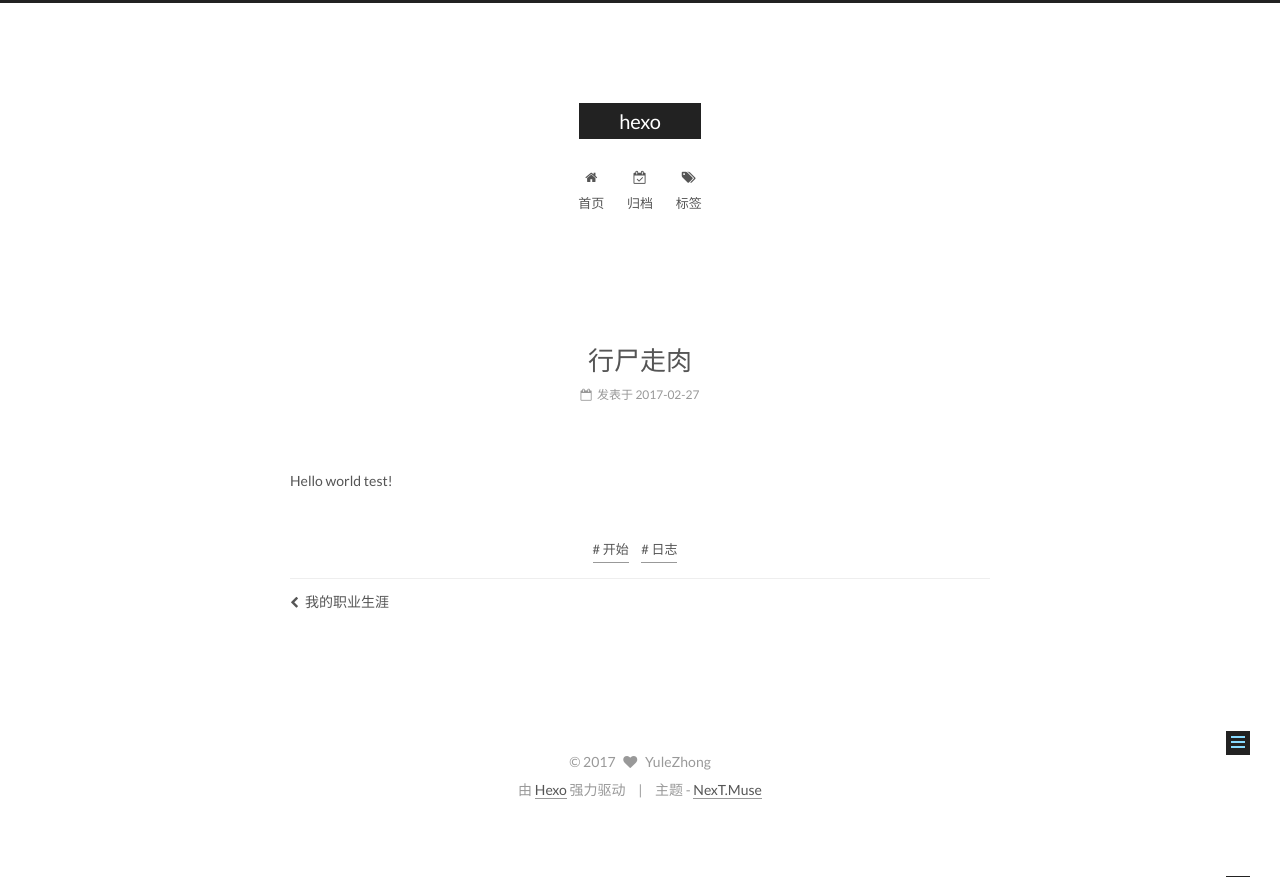
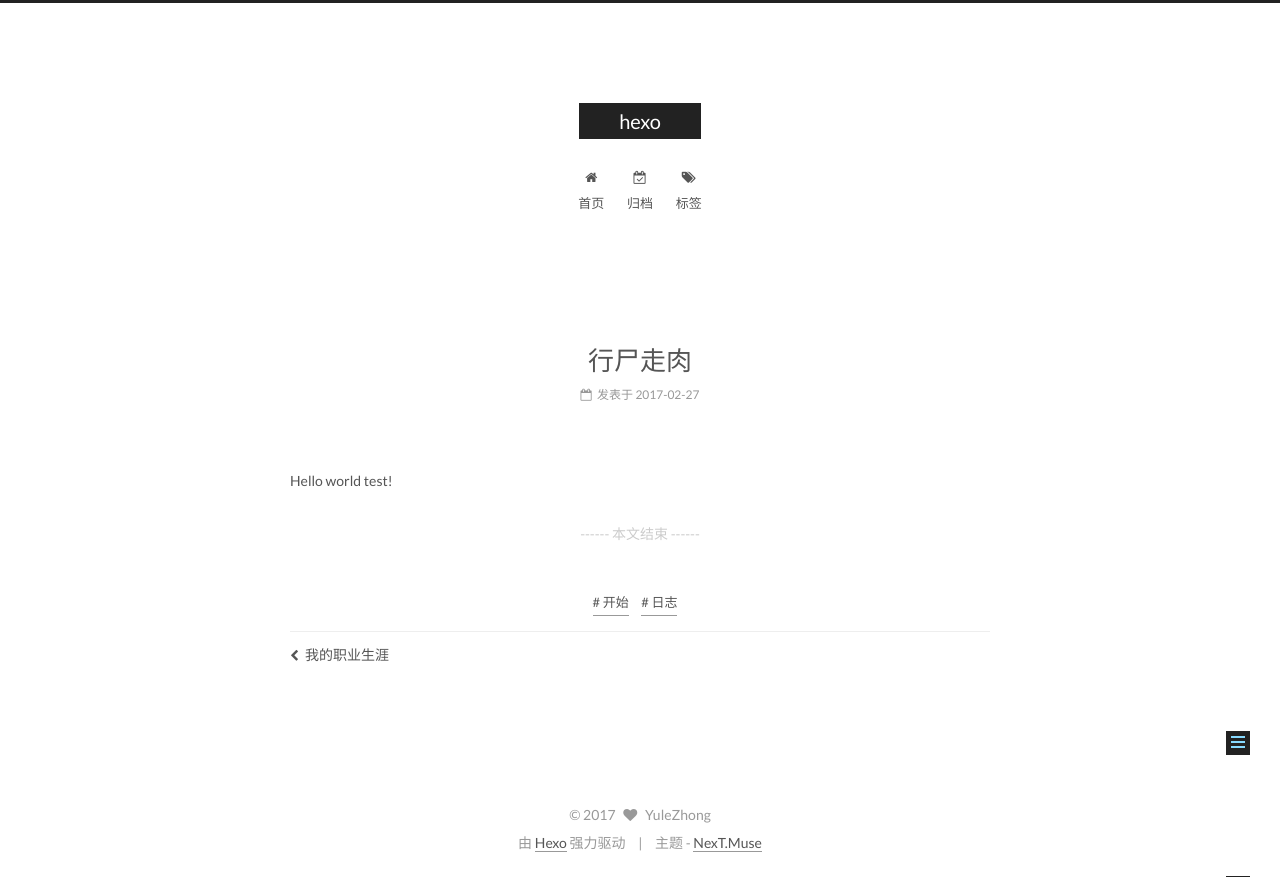
Before and after one commit to YuleZhong/YuleZhong.github.io, a plain HTML site: page 2017/02/27/行尸走肉/index.html in a window 1280 px wide. Before the commit the page ends 824 px from the top, so only its background shows below. Drawn offline with Linux system fonts and the light colour scheme.

Commit message:
Site updated: 2017-03-16 00:24:26

```diff
--- a/2017/02/27/行尸走肉/index.html
+++ b/2017/02/27/行尸走肉/index.html
@@ -339,7 +339,14 @@
 
 
     </div>
+    <div>
 
+
+<div style="text-align:center;color: #ccc;font-size:14px;">
+------ 本文结束 ------</div>
+
+
+    </div>
 
     <footer class="post-footer">
 
--- a/css/main.css
+++ b/css/main.css
@@ -1698,7 +1698,7 @@ pre .javascript .function {
   width: 4px;
   height: 4px;
   border-radius: 50%;
-  background: #7f33ff;
+  background: #6321d1;
 }
 .links-of-blogroll {
   font-size: 13px;
```
Also changed, not shown: 2017/02/27/我的职业生涯/index.html (+7 -0 lines), index.html (+4 -0 lines).
